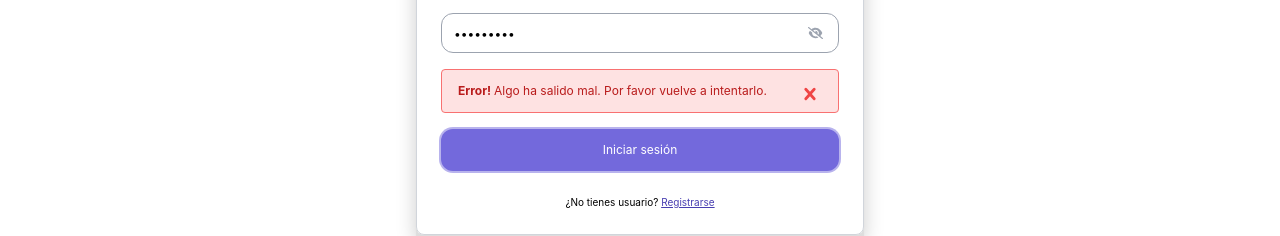
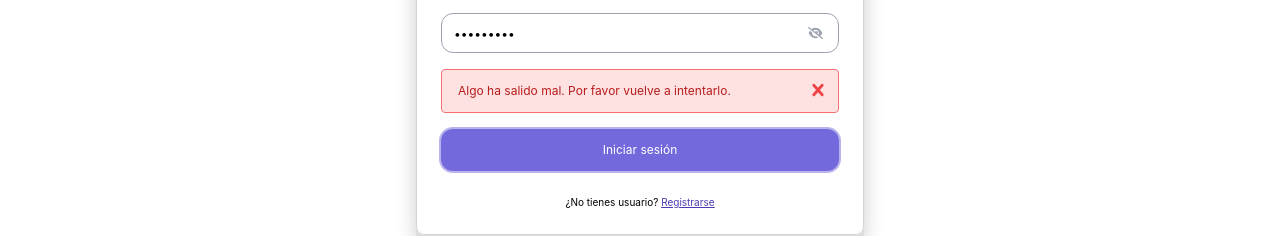
Before and after one commit to gcarolina03/eventSync-frontend-Vue, a Vue app: page /auth/login in a window 1280 px wide. Both pictures are taken after typing "name@example.com", "Sample123" into the empty fields and a click on the button "Iniciar sesión". Shown: the part 341-577 px from the top of the page. Built offline with nearby package versions, Linux system fonts and the light colour scheme; no server answers.

Commit message:
ajustar el estilo del icono de cierre

```diff
--- a/src/components/common/ErrorMsg.vue
+++ b/src/components/common/ErrorMsg.vue
@@ -1,9 +1,8 @@
 <template>
   <div class="bg-red-100 border border-red-400 text-red-700 px-4 py-3 rounded relative" role="alert">
-    <strong class="font-bold">Error! </strong>
     <span class="block sm:inline"> {{ message }}.</span>
-    <span class="absolute top-0 right-0 px-4 py-3" @click="hideError">
-      <Icon icon="x-mark" class="fill-current h-6 w-6 text-red-500 cursor-pointer" title="Close" />
+    <span class="absolute top-2 right-2" @click="hideError">
+      <Icon icon="x-mark" class="h-6 w-6 text-red-500 cursor-pointer" />
     </span>
   </div>
 </template>
```
